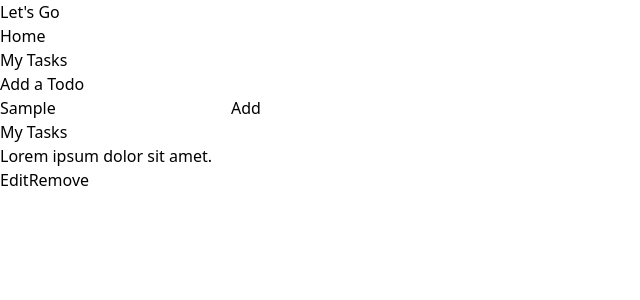
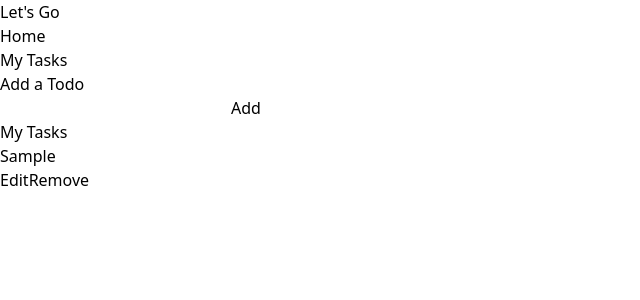
Before and after one commit to AbhayMishra11/TodoList, a React (Vite) app: page / in a window 1280 px wide. Both pictures are taken after typing "Sample" into the empty fields and a click on the button "Add". Shown: the top 300 px of the page, without its empty margins (0-640 px from the left). Built offline with nearby package versions, Linux system fonts and the light colour scheme.

Commit message:
adding js to add button

```diff
--- a/src/App.jsx
+++ b/src/App.jsx
@@ -2,9 +2,12 @@ import { useState,useEffect } from 'react'
 import Navbar from './components/Navbar'
 
 function App() {
+  const [todo, setTodo] = useState("")
+  const [todos, setTodos] = useState([])
 
   const handleAdd=()=>{
-
+    setTodos([...todos,{todo,isCompleted: false}])
+    setTodo("")
   }
 
   const handleEdit=()=>{
@@ -14,6 +17,9 @@ function App() {
   const handleDelete=()=>{
 
   }
+  const handleChange=(e)=>{
+     setTodo(e.target.value)
+  }
 
   return (
     <>
@@ -21,18 +27,20 @@ function App() {
       <div className='container mx-auto bg-violet-100 rounded-xl my-5 p-5 min-h-[80vh]'>
         <div className="addTodo my-5">
           <h2 className='text-lg font-bold'>Add a Todo</h2>
-          <input type="text" className='w-2/5' />
+          <input type="text" className='w-2/5' onChange={handleChange} value={todo} />
           <button onClick={handleAdd} className='bg-violet-800 hover:bg-violet-950 p-2 py-1 rounded-md text-sm text-white mx-6'>Add</button>
         </div>
         <h2 className='text-lg font-bold'>My Tasks</h2>
         <div className="todos">
-          <div className="todo flex">
-            <div className="text">Lorem ipsum dolor sit amet.</div>
+          {todos.map(items=>{
+          return <div className="todo flex">
+            <div >{items.todo}</div>
             <div className="buttons">
               <button onClick={handleEdit} className='bg-violet-800 hover:bg-violet-950 p-2 py-1 rounded-md text-sm text-white mx-1'>Edit</button>
               <button onClick={handleDelete} className='bg-violet-800 hover:bg-violet-950 p-2 py-1 rounded-md text-sm text-white mx-1'>Remove</button>
             </div>
           </div>
+          })}
         </div>
       </div>
     </>
```
